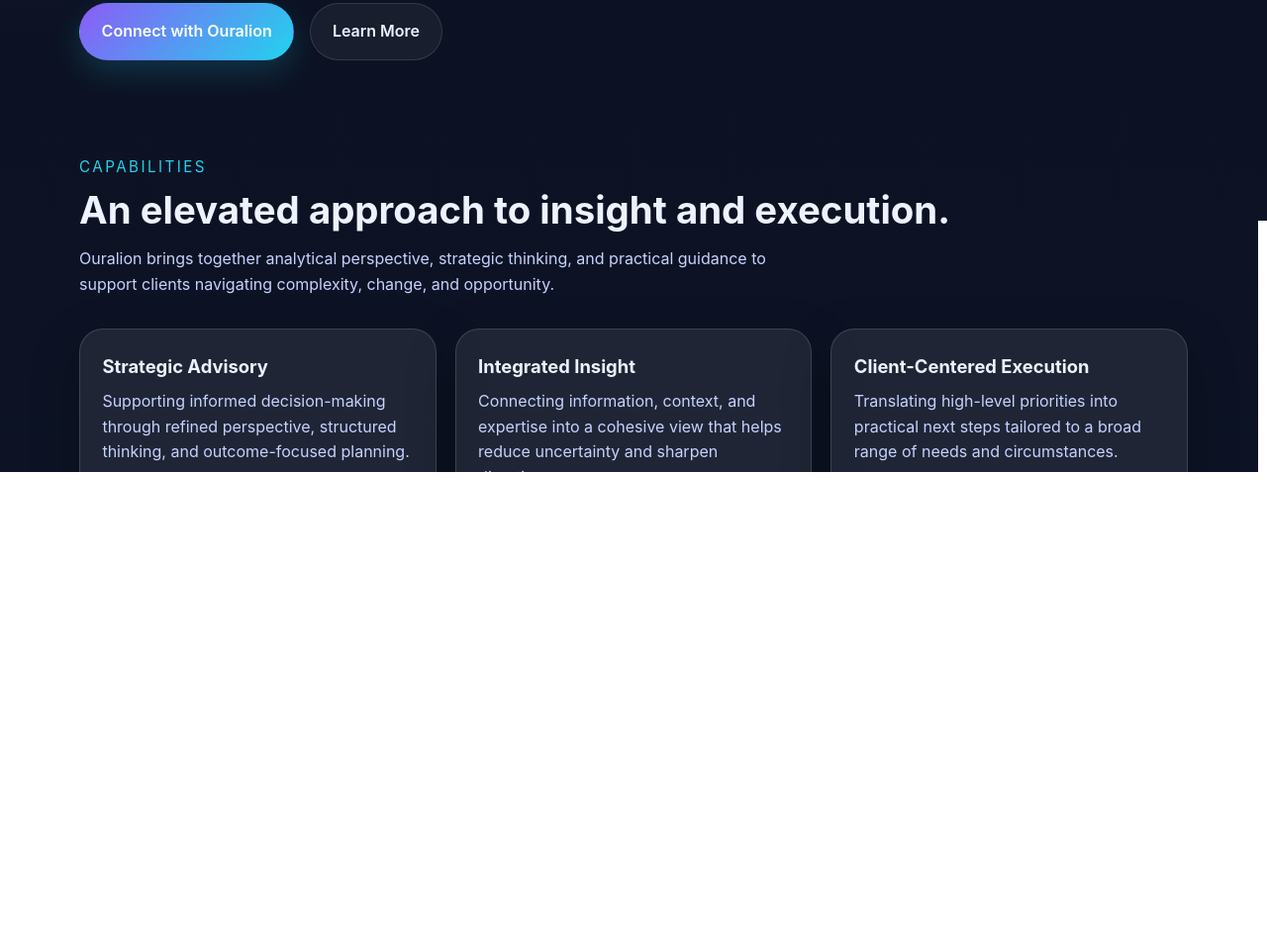
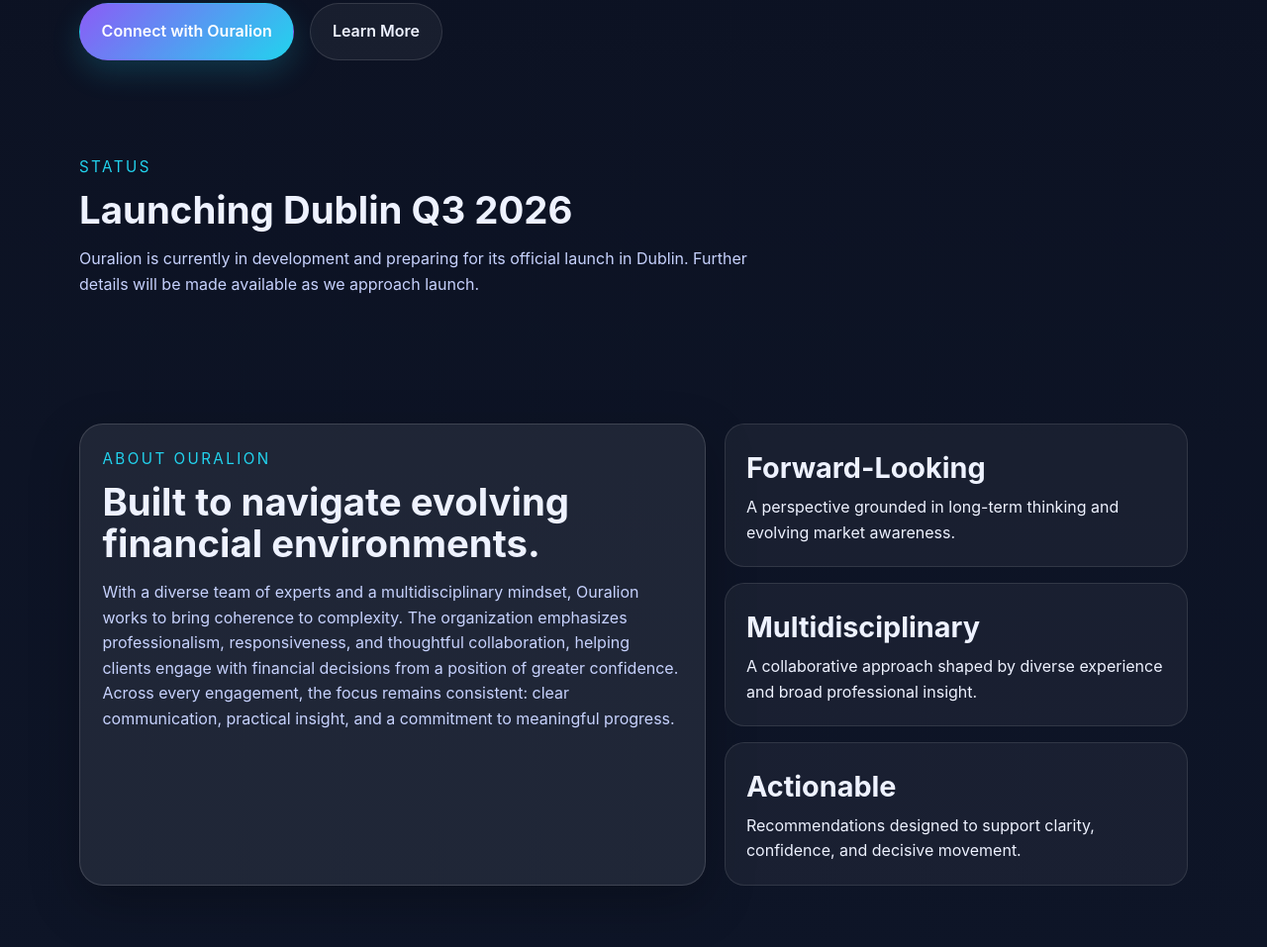
Before and after one commit to DanielRCloud/ouralion-site, a plain HTML site: page index.html in a window 1280 px wide. Shown: the part 794-1751 px from the top of the page at 99% size. Drawn offline with Linux system fonts and the light colour scheme.

Commit message:
Add files via upload

```diff
--- a/index.html
+++ b/index.html
@@ -390,26 +390,11 @@
 
     <section id="services">
       <div class="container">
-        <div class="section-title">Capabilities</div>
-        <h2>An elevated approach to insight and execution.</h2>
+        <div class="section-title">Status</div>
+        <h2>Launching Dublin Q3 2026</h2>
         <p class="section-copy">
-          Ouralion brings together analytical perspective, strategic thinking, and practical guidance to support clients navigating complexity, change, and opportunity.
+          Ouralion is currently in development and preparing for its official launch in Dublin. Further details will be made available as we approach launch.
         </p>
-
-        <div class="grid-3">
-          <article class="card">
-            <h3>Strategic Advisory</h3>
-            <p>Supporting informed decision-making through refined perspective, structured thinking, and outcome-focused planning.</p>
-          </article>
-          <article class="card">
-            <h3>Integrated Insight</h3>
-            <p>Connecting information, context, and expertise into a cohesive view that helps reduce uncertainty and sharpen direction.</p>
-          </article>
-          <article class="card">
-            <h3>Client-Centered Execution</h3>
-            <p>Translating high-level priorities into practical next steps tailored to a broad range of needs and circumstances.</p>
-          </article>
-        </div>
       </div>
     </section>
 
@@ -469,4 +454,5 @@
     </div>
   </footer>
 </body>
+
 </html>
```
